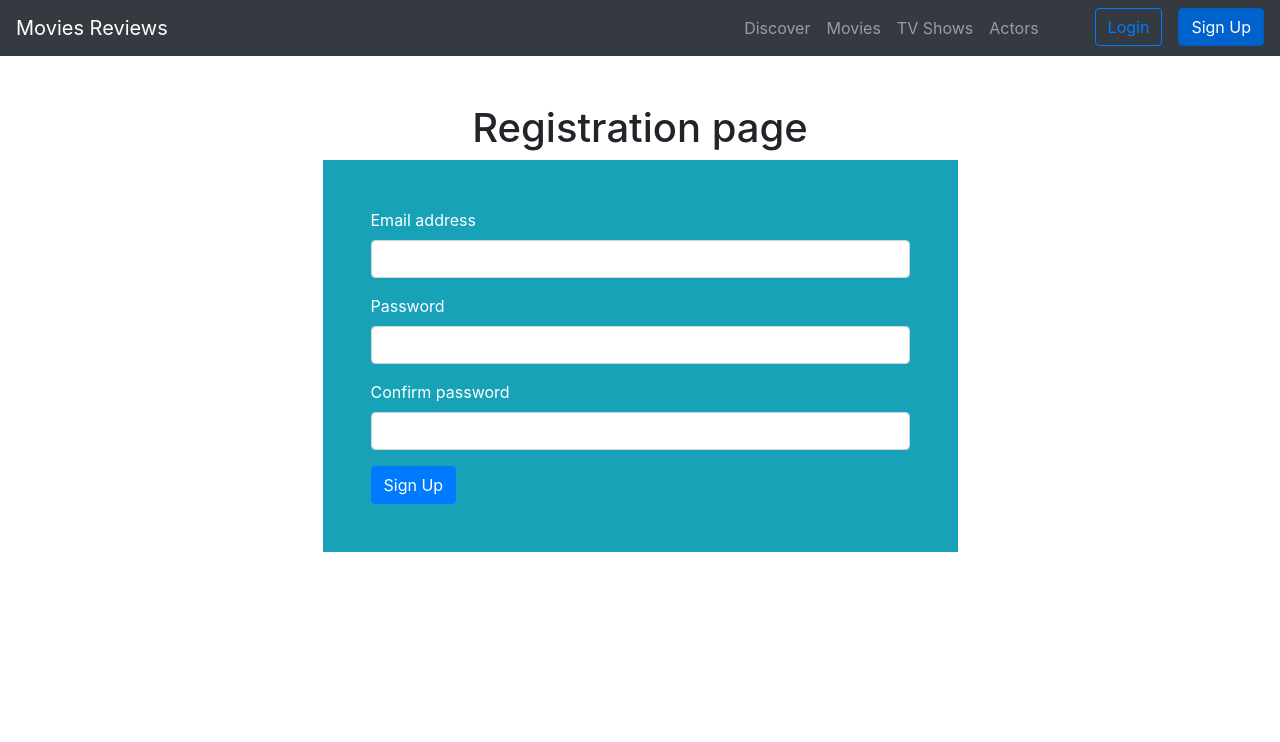
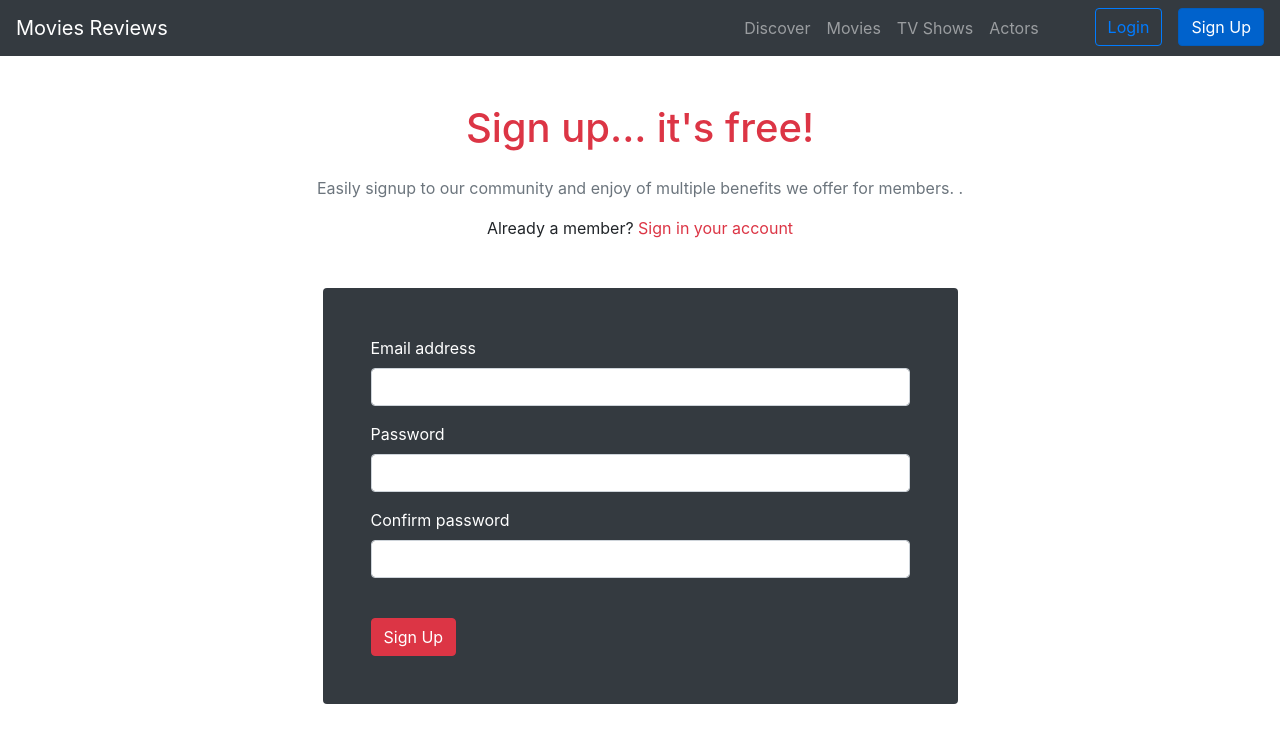
Before and after one commit to 8-20-b/final-project, a React (Create React App) app in the folder client/: page /register in a window 1280 px wide. Shown: the top 742 px of the page. Built offline with nearby package versions, Linux system fonts and the light colour scheme.

Commit message:
Now rendering backend validations in frontend and some other improvements

```diff
--- a/client/src/components/Forms/SignUp.js
+++ b/client/src/components/Forms/SignUp.js
@@ -1,22 +1,52 @@
-import React from 'react';
+import React from "react";
 
 const SignUp = props => (
   <form>
+    {!!props.errors.global && (
+      <div class="alert alert-danger">{props.errors.global}</div>
+    )}
     <div className="form-group">
       <label htmlFor="email">Email address</label>
-    <input type="email" className="form-control" name="email" id="email" onChange={props.onChange} value={props.email} />
-    {props.errors.email ? <small className="text-danger">{props.errors.email}</small> : ""}
+      <input
+        type="email"
+        className="form-control"
+        name="email"
+        id="email"
+        onChange={props.onChange}
+        value={props.email}
+      />
+      {!!props.errors.email && (
+        <small className="text-danger">{props.errors.email}</small>
+      )}
     </div>
     <div className="form-group">
       <label htmlFor="password1">Password</label>
-    <input type="password" className="form-control" name="password" id="password1"  onChange={props.onChange} value={props.password} />
-    {props.errors.password ? <small className="text-danger">{props.errors.password}</small> : ""}
+      <input
+        type="password"
+        className="form-control"
+        name="password"
+        id="password1"
+        onChange={props.onChange}
+        value={props.password}
+      />
+      {!!props.errors.password && (
+        <small className="text-danger">{props.errors.password}</small>
+      )}
     </div>
     <div className="form-group">
       <label htmlFor="password2">Confirm password</label>
-    <input type="password" className="form-control" name="password2" id="password2"  onChange={props.onChange} value={props.password2} />
+      <input
+        type="password"
+        className="form-control"
+        name="password2"
+        id="password2"
+        onChange={props.onChange}
+        value={props.password2}
+      />
     </div>
-  <button onClick={props.onSubmit} className="btn btn-primary">Sign Up</button>
+    <button onClick={props.onSubmit} className="mt-4 btn btn-danger">
+      Sign Up
+    </button>
   </form>
 );
 
--- a/client/src/containers/Register.js
+++ b/client/src/containers/Register.js
@@ -1,6 +1,7 @@
 import React, { Component } from "react";
-import axios from 'axios';
-import SignUpForm from '../components/Forms/SignUp';
+import axios from "axios";
+import SignUpForm from "../components/Forms/SignUp";
+import { Link } from "react-router-dom";
 
 export default class Register extends Component {
   state = {
@@ -8,52 +9,80 @@ export default class Register extends Component {
     password: "",
     password2: "",
     errors: {}
-  }
+  };
 
-  handleChange = (e) => {
-    this.setState({[e.target.name]: e.target.value})
-  }
+  handleChange = e => {
+    this.setState({ [e.target.name]: e.target.value });
+  };
 
-  handleSubmit = (e) => {
+  handleSubmit = e => {
     e.preventDefault();
 
-    const {email, password, password2} = this.state;
-    const errors = this.validate({email, password, password2});
-    this.setState({errors});
+    const { email, password, password2 } = this.state;
+    const errors = this.validate({ email, password, password2 });
+    this.setState({ errors });
 
-    if( Object.keys(errors).length === 0 ) {
-      axios.post('http://localhost:5000/v1/signup', {email, password}).then( user => {
-        if(user !== null) {
-          this.props.history.push("/login")
-        }
-      })
+    if (Object.keys(errors).length === 0) {
+      axios
+        .post("http://localhost:5000/v1/signup", { email, password })
+        .then(user => {
+          if (user.data.success) {
+            this.props.history.push("/login");
+          } else {
+            this.setState({
+              errors: { ...this.state.errors, global: user.data.message }
+            });
+          }
+        });
     }
-
-    console.log('Submitted...')
-  }
+  };
 
   validate = data => {
-
     const errors = {};
 
-    !data.email ? errors.email = "Enter your email address." : "";
-    !data.password ? errors.password = "Enter your password." : "";
-    data.password !== data.password2 ? errors.password = "Your passwords doesn't match." : "";
+    !data.email ? (errors.email = "Enter your email address.") : "";
+    !data.password ? (errors.password = "Enter your password.") : "";
+    data.password !== data.password2
+      ? (errors.password = "Your passwords doesn't match.")
+      : "";
 
-    console.log('data', errors);
     return errors;
-  }
+  };
+
+  componentWillMount = () => {
+    if (localStorage.getItem("JWT")) {
+      this.props.history.push("/");
+    }
+  };
 
   render() {
-    console.log('errors', this.state.errors)
     return (
       <div className="mt-5">
-        <h1 className="text-center">Registration page</h1>
+        <div className="text-center mb-5">
+          <h1 className="mb-4 text-danger">Sign up... it's free!</h1>
+          <p className="text-muted">
+            Easily signup to our community and enjoy of multiple benefits we
+            offer for members. .
+          </p>
+          <p>
+            Already a member?{" "}
+            <Link to="/login" className="text-danger">
+              Sign in your account
+            </Link>
+          </p>
+        </div>
         <div className="container">
           <div className="row">
             <div className="col-md-7 m-auto">
-              <div className="bg-info p-5 text-white">
-              <SignUpForm onChange={this.handleChange} onSubmit={this.handleSubmit} errors={this.state.errors} email={this.state.email} password={this.state.password} password2={this.state.password2} />
+              <div className="bg-dark rounded p-5 text-white">
+                <SignUpForm
+                  onChange={this.handleChange}
+                  onSubmit={this.handleSubmit}
+                  errors={this.state.errors}
+                  email={this.state.email}
+                  password={this.state.password}
+                  password2={this.state.password2}
+                />
               </div>
             </div>
           </div>
```
Lines whose indentation alone changed are shown as unchanged.
